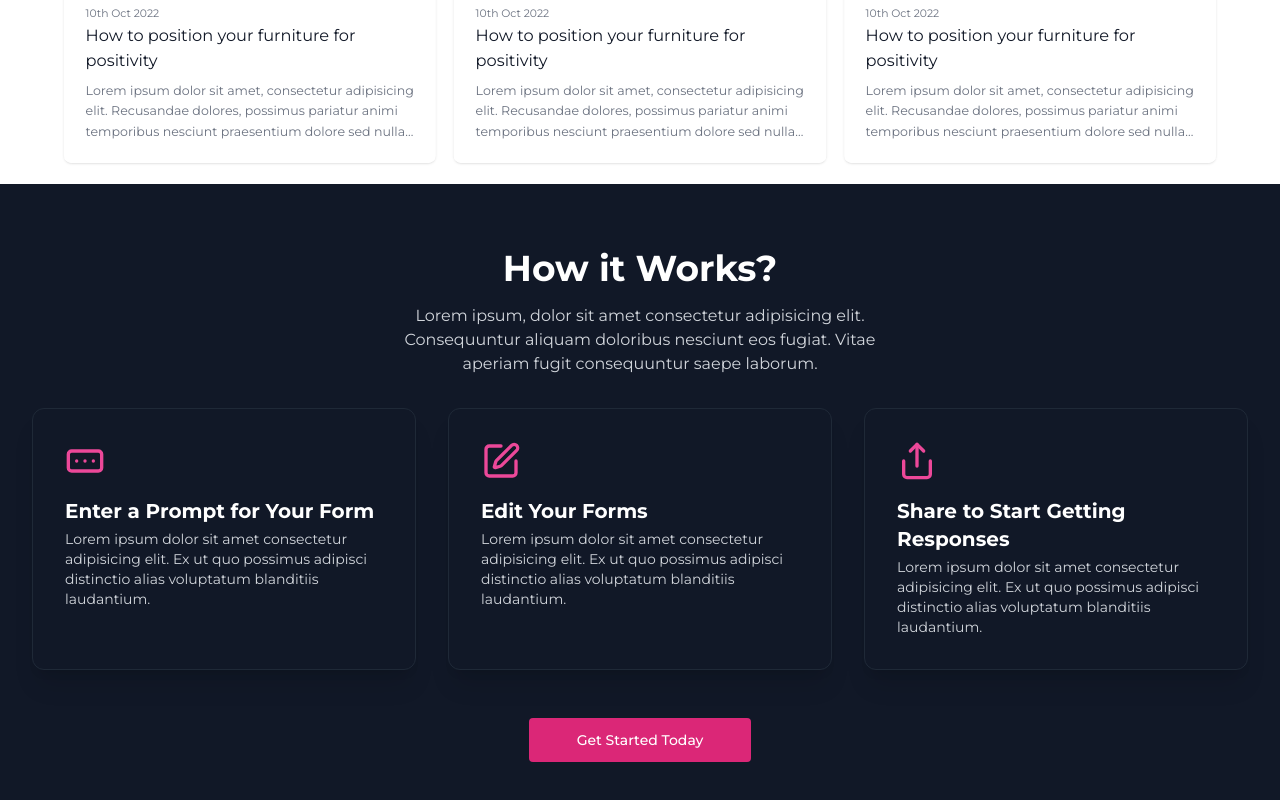
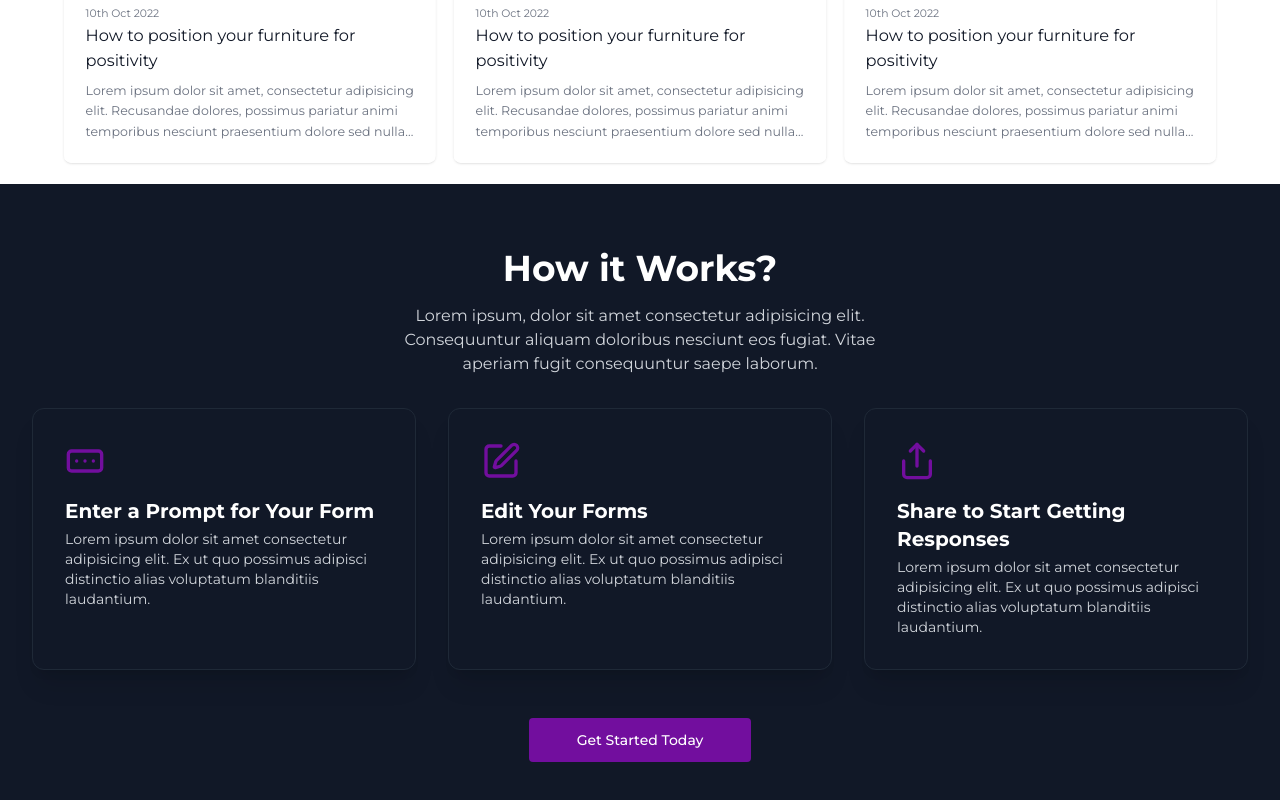
Before and after one commit to brkozkn999/Form-Builder, a Next.js app: page / in a window 1280 px wide. Shown: the part 815-1615 px from the top of the page. Built offline with nearby package versions, Linux system fonts and the light colour scheme; no server answers.

Commit message:
landing page update

```diff
--- a/app/_components/Sections.jsx
+++ b/app/_components/Sections.jsx
@@ -18,9 +18,9 @@ export default function Sections() {
 
                 <div className="mt-8 grid grid-cols-1 gap-8 md:grid-cols-2 lg:grid-cols-3">
                 <a
-                    className="block rounded-xl border border-gray-800 p-8 shadow-xl transition hover:border-pink-500/10 hover:shadow-pink-500/10"
+                    className="block rounded-xl border border-gray-800 p-8 shadow-xl transition hover:border-purple-500/10 hover:shadow-purple-500/10"
                     href="/dashboard">
-                    <FormInputIcon className="size-10 text-pink-500" />
+                    <FormInputIcon className="size-10 text-primary" />
 
                     <h2 className="mt-4 text-xl font-bold text-white">Enter a Prompt for Your Form</h2>
 
@@ -31,10 +31,10 @@ export default function Sections() {
                 </a>
 
                 <a
-                    className="block rounded-xl border border-gray-800 p-8 shadow-xl transition hover:border-pink-500/10 hover:shadow-pink-500/10"
+                    className="block rounded-xl border border-gray-800 p-8 shadow-xl transition hover:border-purple-500/10 hover:shadow-purple-500/10"
                     href="/dashboard"
                 >
-                    <Edit className="size-10 text-pink-500" />
+                    <Edit className="size-10 text-primary" />
 
                     <h2 className="mt-4 text-xl font-bold text-white">Edit Your Forms</h2>
 
@@ -45,10 +45,10 @@ export default function Sections() {
                 </a>
 
                 <a
-                    className="block rounded-xl border border-gray-800 p-8 shadow-xl transition hover:border-pink-500/10 hover:shadow-pink-500/10"
+                    className="block rounded-xl border border-gray-800 p-8 shadow-xl transition hover:border-purple-500/10 hover:shadow-purple-500/10"
                     href="/dashboard"
                 >
-                    <Share className="size-10 text-pink-500" />
+                    <Share className="size-10 text-primary" />
 
                     <h2 className="mt-4 text-xl font-bold text-white">Share to Start Getting Responses</h2>
 
@@ -62,7 +62,7 @@ export default function Sections() {
                 <div className="mt-12 text-center">
                 <a
                     href="/dashboard"
-                    className="inline-block rounded bg-pink-600 px-12 py-3 text-sm font-medium text-white transition hover:bg-pink-700 focus:outline-none focus:ring focus:ring-yellow-400"
+                    className="inline-block rounded bg-primary px-12 py-3 text-sm font-medium text-white transition hover:bg-purple-900 focus:outline-none focus:ring focus:ring-yellow-400"
                 >
                     Get Started Today
                 </a>
```
